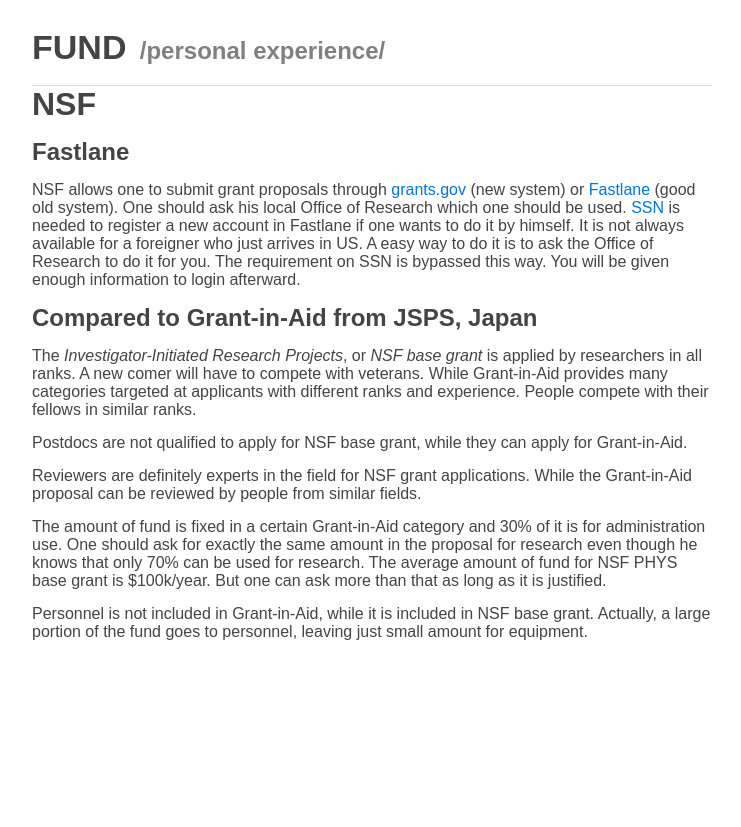
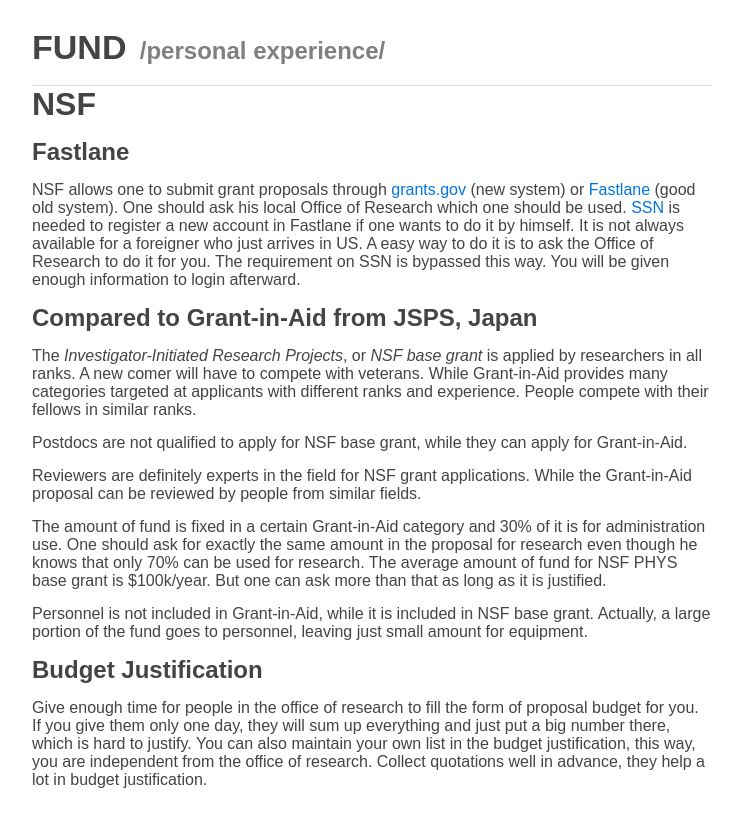
Before and after one commit to jintonic/jintonic.github.io, a Jekyll site: the page built from usa/fund/index.md, in a window 1280 px wide. Shown: the top 827 px of the page, without its empty margins (268-1009 px from the left). Built offline with Jekyll 4.4.1, drawn with Linux system fonts in a browser that asks for light colours; comment, search, counter and statistics services are not loaded.

Commit message:
added budget justification

```diff
--- a/usa/fund/index.md
+++ b/usa/fund/index.md
@@ -44,3 +44,13 @@
 Personnel is not included in Grant-in-Aid, while it is included in NSF base
 grant. Actually, a large portion of the fund goes to personnel, leaving just
 small amount for equipment.
+
+Budget Justification
+--------------------
+
+Give enough time for people in the office of research to fill the form of
+proposal budget for you. If you give them only one day, they will sum up
+everything and just put a big number there, which is hard to justify. You can
+also maintain your own list in the budget justification, this way, you are
+independent from the office of research. Collect quotations well in advance,
+they help a lot in budget justification.
```
